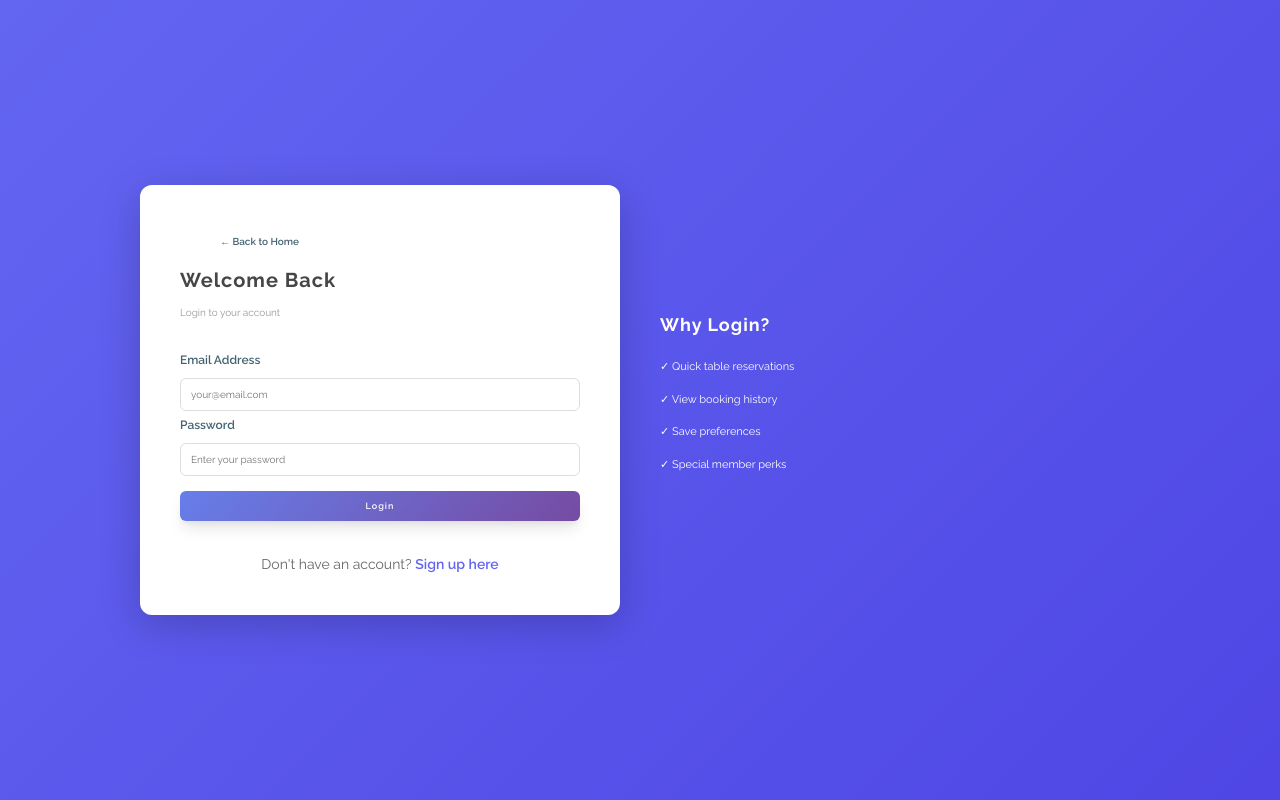
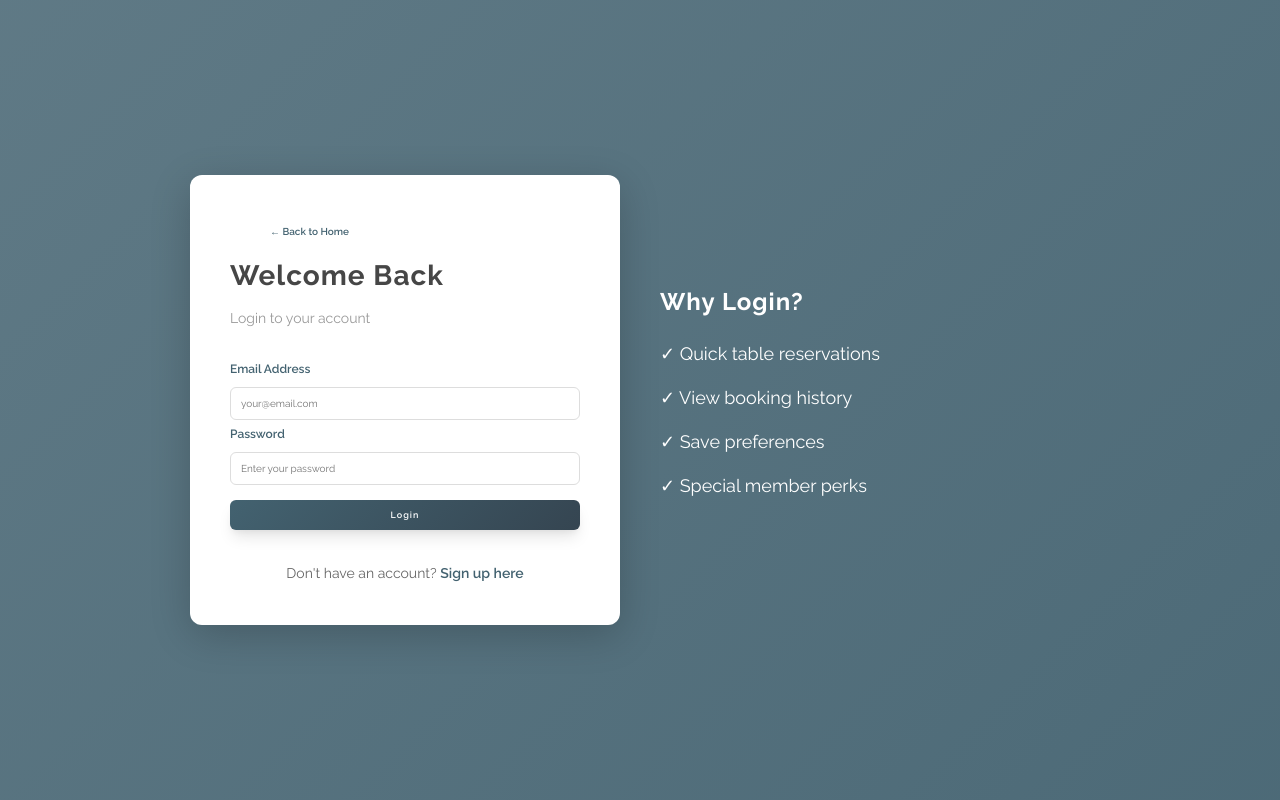
Before and after one commit to Yashasvi-Y/Restaurant-Project, a React (Create React App) app: page /login in a window 1280 px wide. Built offline with nearby package versions, Linux system fonts and the light colour scheme; no server answers; the HTML template or start-up script is replaced by a standard one.

Commit message:
admin page link fixes & minor corrections at login and register pages

```diff
--- a/src/pages/AdminDashboard.jsx
+++ b/src/pages/AdminDashboard.jsx
@@ -1,5 +1,5 @@
 import { useState, useEffect } from 'react';
-import { useNavigate } from 'react-router-dom';
+import { useNavigate, Link } from 'react-router-dom';
 import AdminLayout from '../components/AdminLayout';
 import { apiGet } from '../utils/api';
 import './AdminDashboard.css';
@@ -145,18 +145,18 @@ const AdminDashboard = () => {
         <div className="quick-actions">
           <h3>Quick Actions</h3>
           <div className="action-buttons">
-            <a href="/admin/contacts" className="action-btn contacts-btn">
+            <Link to="/admin/contacts" className="action-btn contacts-btn">
               Check Support Messages
-            </a>
-            <a href="/admin/bookings" className="action-btn bookings-btn">
+            </Link>
+            <Link to="/admin/bookings" className="action-btn bookings-btn">
               Manage Bookings
-            </a>
-            <a href="/admin/reviews" className="action-btn reviews-btn">
+            </Link>
+            <Link to="/admin/reviews" className="action-btn reviews-btn">
               Approve Reviews
-            </a>
-            <a href="/admin/menu" className="action-btn menu-btn">
+            </Link>
+            <Link to="/admin/menu" className="action-btn menu-btn">
               Edit Menu
-            </a>
+            </Link>
           </div>
         </div>
       </div>
--- a/src/pages/ComingSoon.css
+++ b/src/pages/ComingSoon.css
@@ -18,7 +18,7 @@
 }
 
 .coming-inner h1 {
-  font-family: var(--font-heading);
+  font-family: var(--font-base);
   font-size: 4rem;
   color: var(--accent-color);
   margin-bottom: 1rem;
--- a/src/pages/LoginPage.css
+++ b/src/pages/LoginPage.css
@@ -3,15 +3,16 @@
   display: flex;
   align-items: center;
   justify-content: center;
-  background: linear-gradient(135deg, #6366f1 0%, #4f46e5 100%);
+  background: linear-gradient(135deg, rgba(67, 98, 112, 0.85) 0%, rgba(67, 98, 112, 0.95) 100%);
   padding: 20px;
+  font-family: var(--font-base);
 }
 
 .login-container {
   display: grid;
   grid-template-columns: 1fr 1fr;
   gap: 40px;
-  max-width: 1000px;
+  max-width: 900px;
   width: 100%;
   align-items: center;
 }
@@ -26,12 +27,13 @@
 .login-box h1 {
   color: #464646;
   margin-bottom: 10px;
-  font-size: 2rem;
+  font-size: 28px;
 }
 
 .login-box .subtitle {
   color: #999;
   margin-bottom: 30px;
+  font-size: 14px;
 }
 
 .form-group {
@@ -43,7 +45,7 @@
   color: #464646;
   font-weight: 600;
   margin-bottom: 8px;
-  font-size: 0.95rem;
+  font-size: 14px;
 }
 
 .form-group input {
@@ -51,7 +53,7 @@
   padding: 12px;
   border: 1px solid #ddd;
   border-radius: 6px;
-  font-size: 1rem;
+  font-size: 14px;
   transition: border-color 0.3s ease;
 }
 
@@ -64,11 +66,11 @@
 .btn-primary {
   width: 100%;
   padding: 12px;
-  background-color: #6366f1;
+  background-color: #436270;
   color: white;
   border: none;
   border-radius: 6px;
-  font-size: 1rem;
+  font-size: 16px;
   font-weight: 600;
   cursor: pointer;
   transition: background-color 0.3s ease;
@@ -76,7 +78,7 @@
 }
 
 .btn-primary:hover:not(:disabled) {
-  background-color: #4f46e5;
+  background-color: #354551;
 }
 
 .btn-primary:disabled {
@@ -88,10 +90,11 @@
   text-align: center;
   color: #666;
   margin-top: 20px;
+  font-size: 14px;
 }
 
 .form-footer a {
-  color: #6366f1;
+  color: #436270;
   text-decoration: none;
   font-weight: 600;
 }
@@ -104,7 +107,7 @@
   padding: 12px;
   border-radius: 6px;
   margin-bottom: 20px;
-  font-size: 0.95rem;
+  font-size: 14px;
 }
 
 .alert-error {
@@ -118,7 +121,7 @@
 }
 
 .login-info h2 {
-  font-size: 1.8rem;
+  font-size: 24px;
   margin-bottom: 20px;
 }
 
@@ -128,7 +131,7 @@
 }
 
 .login-info li {
-  font-size: 1.1rem;
+  font-size: 18px;
   margin-bottom: 15px;
   padding-left: 0;
 }
--- a/src/pages/NotFound.css
+++ b/src/pages/NotFound.css
@@ -18,7 +18,7 @@
 
 .notfound-box h1 {
   font-size: 8rem;
-  font-family: var(--font-heading);
+  font-family: var(--font-base);
   color: var(--accent-color);
   margin-bottom: 1rem;
 }
--- a/src/pages/RegisterPage.css
+++ b/src/pages/RegisterPage.css
@@ -1,12 +1,12 @@
 /* RegisterPage Styles */
 .register-page {
   min-height: 100vh;
-  background: linear-gradient(135deg, #667eea 0%, #764ba2 100%);
+  background: linear-gradient(135deg, rgba(67, 98, 112, 0.85) 0%, rgba(67, 98, 112, 0.95) 100%);
   display: flex;
   align-items: center;
   justify-content: center;
   padding: 20px;
-  font-family: 'Segoe UI', Tahoma, Geneva, Verdana, sans-serif;
+  font-family: var(--font-base);
 }
 
 .register-container {
@@ -91,8 +91,8 @@
 
 .form-group input:focus {
   outline: none;
-  border-color: #667eea;
-  box-shadow: 0 0 0 3px rgba(102, 126, 234, 0.1);
+  border-color: #436270;
+  box-shadow: 0 0 0 3px rgba(67, 98, 112, 0.1);
 }
 
 .timer {
@@ -113,7 +113,7 @@
 .timer-expired button {
   background: none;
   border: none;
-  color: #667eea;
+  color: #436270;
   text-decoration: underline;
   cursor: pointer;
   font-weight: 600;
@@ -133,13 +133,13 @@
 }
 
 .btn-primary {
-  background: linear-gradient(135deg, #667eea 0%, #764ba2 100%);
+  background: linear-gradient(135deg, #436270 0%, #354551 100%);
   color: white;
 }
 
 .btn-primary:hover:not(:disabled) {
   transform: translateY(-2px);
-  box-shadow: 0 5px 20px rgba(102, 126, 234, 0.4);
+  box-shadow: 0 5px 20px rgba(67, 98, 112, 0.4);
 }
 
 .btn-primary:disabled {
@@ -164,7 +164,7 @@
 }
 
 .form-footer a {
-  color: #667eea;
+  color: #436270;
   text-decoration: none;
   font-weight: 600;
 }
```
